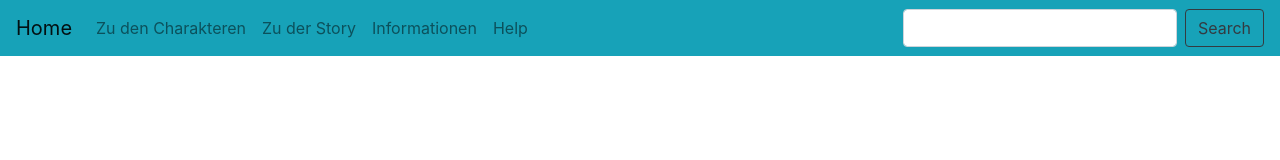
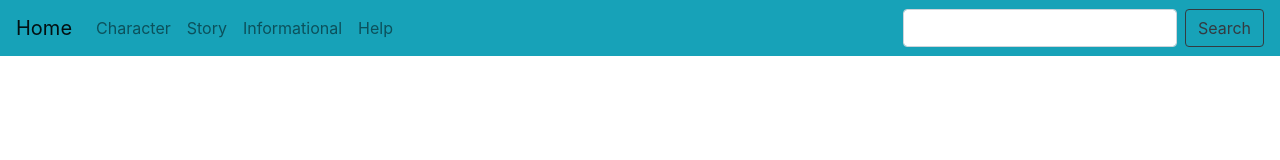
Before and after one commit to usrname97/Black-Hole, a plain HTML site: page help.html in a window 1280 px wide. Drawn offline with nearby package versions, Linux system fonts and the light colour scheme.

Commit message:
Add files via upload

```diff
--- a/help.html
+++ b/help.html
@@ -22,13 +22,13 @@
 
           <ul class="navbar-nav mr-auto mt-2 mt-lg-0">
             <li class="nav-item">
-              <a class="nav-link" href="./charaktere.html">Zu den Charakteren</a>
+              <a class="nav-link" href="./charaktere.html">Character</a>
             </li>
             <li class="nav-item">
-                <a class="nav-link" href="./Story.html">Zu der Story</a>
+                <a class="nav-link" href="./Story.html">Story</a>
             </li>
             <li class="nav-item">
-                <a class="nav-link" href="./Informationen.html">Informationen</a>
+                <a class="nav-link" href="./Informationen.html">Informational</a>
             </li>
             <li class="nav-item">
               <a class="nav-link" href="./help.html">Help</a>
```
Also changed, not shown: Informationen.html (+3 -3 lines), Story.html (+3 -3 lines), charaktere.html (+3 -3 lines).
